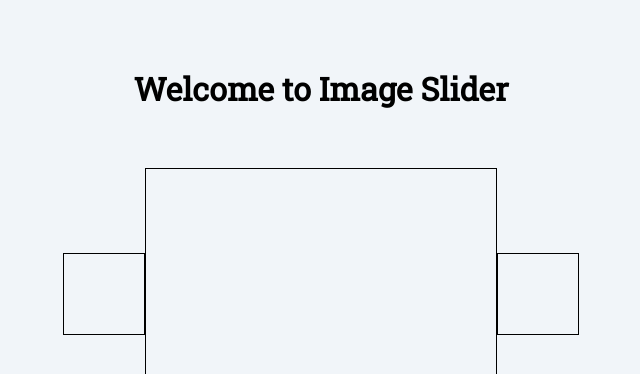
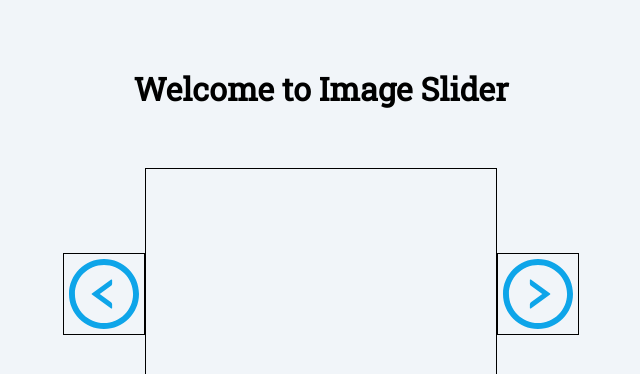
Before and after one commit to Daniel7842900/react-image-slider-js, a React (Vite) app: page / in a window 1280 px wide. Shown: the top 374 px of the page, without its empty margins (319-959 px from the left). Built offline with nearby package versions, Linux system fonts and the light colour scheme.

Commit message:
add navigation buttons for previous and next

```diff
--- a/package.json
+++ b/package.json
@@ -11,7 +11,8 @@
   },
   "dependencies": {
     "react": "^18.2.0",
-    "react-dom": "^18.2.0"
+    "react-dom": "^18.2.0",
+    "react-icons": "^4.10.1"
   },
   "devDependencies": {
     "@types/react": "^18.2.14",
--- a/src/App.css
+++ b/src/App.css
@@ -16,9 +16,18 @@
 .previous-btn-container {
     width: 80px;
     height: 80px;
+    display: flex;
+    justify-content: center;
+    align-items: center;
     border-width: 1px;
     border-color: black;
     border-style: solid
+}
+
+.navigation-btn {
+    width: 80px;
+    height: 80px;
+    color: rgb(14 165 233);
 }
 
 .next-btn-container {
@@ -29,7 +38,6 @@
     border-style: solid
 }
 
-
 .main-image-container {
     width: 350px;
     height: 250px;
--- a/src/App.jsx
+++ b/src/App.jsx
@@ -1,4 +1,5 @@
 import "./App.css";
+import { AiOutlineLeftCircle, AiOutlineRightCircle } from "react-icons/ai";
 
 function App() {
   return (
@@ -7,9 +8,13 @@ function App() {
         <h1>Welcome to Image Slider</h1>
       </div>
       <div className="main-container">
-        <div className="previous-btn-container"></div>
+        <div className="previous-btn-container">
+          <AiOutlineLeftCircle className="navigation-btn" />
+        </div>
         <div className="main-image-container"></div>
-        <div className="next-btn-container"></div>
+        <div className="next-btn-container">
+          <AiOutlineRightCircle className="navigation-btn" />
+        </div>
       </div>
     </>
   );
```
Also changed, not shown: 1 other file (tests, documents, lock files or other folders).
